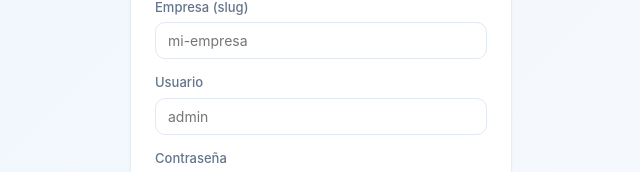
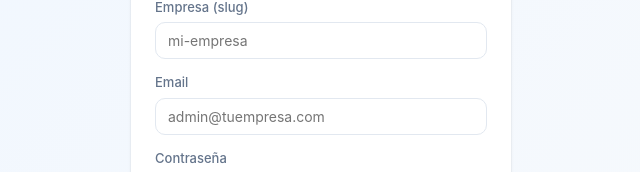
Before and after one commit to Ajmd81/horario-control-demo, a React (Vite) app in the folder frontend/: page /login in a window 1280 px wide. Shown: the part 335-507 px from the top of the page, without its empty margins (319-959 px from the left). Built offline with nearby package versions, Linux system fonts and the light colour scheme; no server answers.

Commit message:
fix: cambia label Usuario por Email en login

```diff
--- a/frontend/src/pages/LoginPage.tsx
+++ b/frontend/src/pages/LoginPage.tsx
@@ -52,8 +52,8 @@ export function LoginPage() {
               onChange={e => setForm(p => ({ ...p, empresaSlug: e.target.value }))} required />
           </div>
           <div className="form-group">
-            <label>Usuario</label>
-            <input placeholder="admin" value={form.username}
+            <label>Email</label>
+            <input placeholder="admin@tuempresa.com" value={form.username}
               onChange={e => setForm(p => ({ ...p, username: e.target.value }))} required />
           </div>
           <div className="form-group">
```
